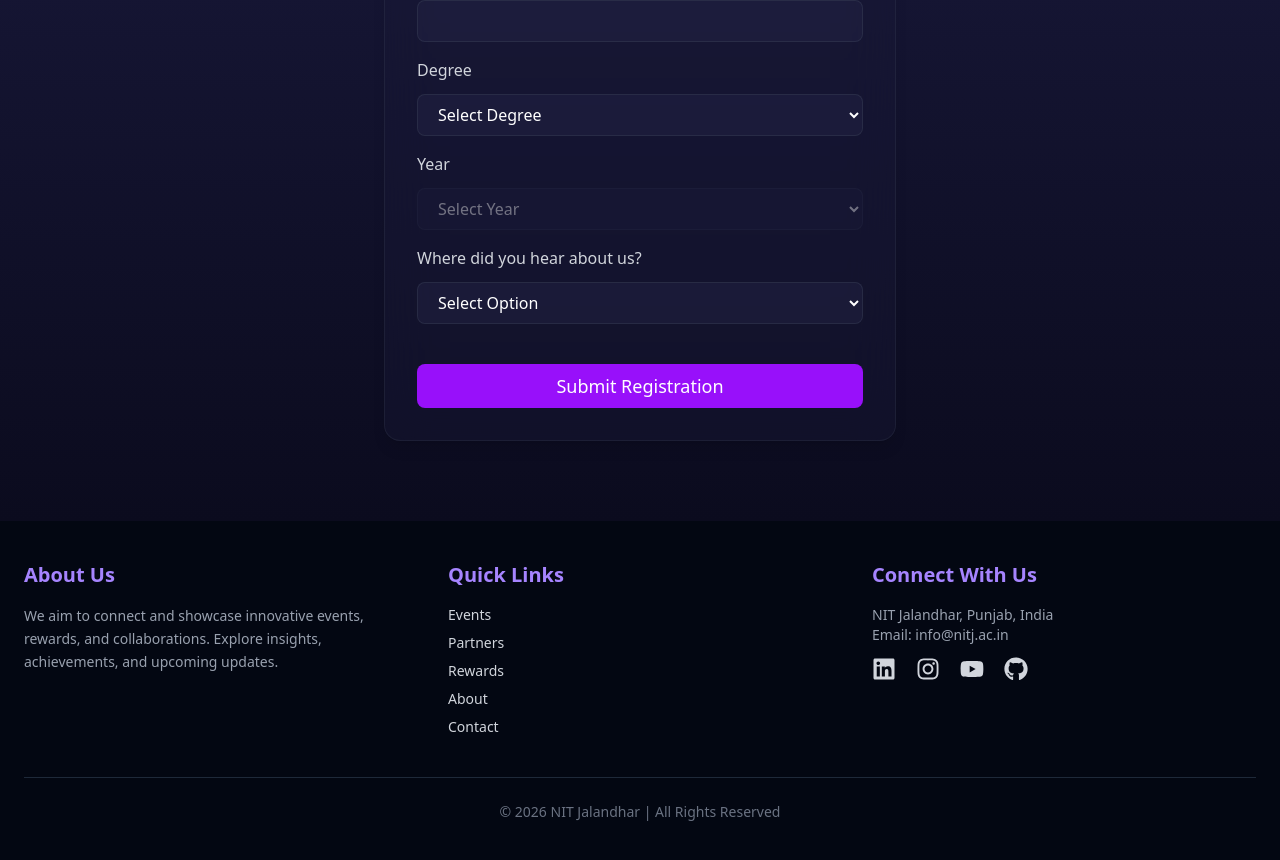
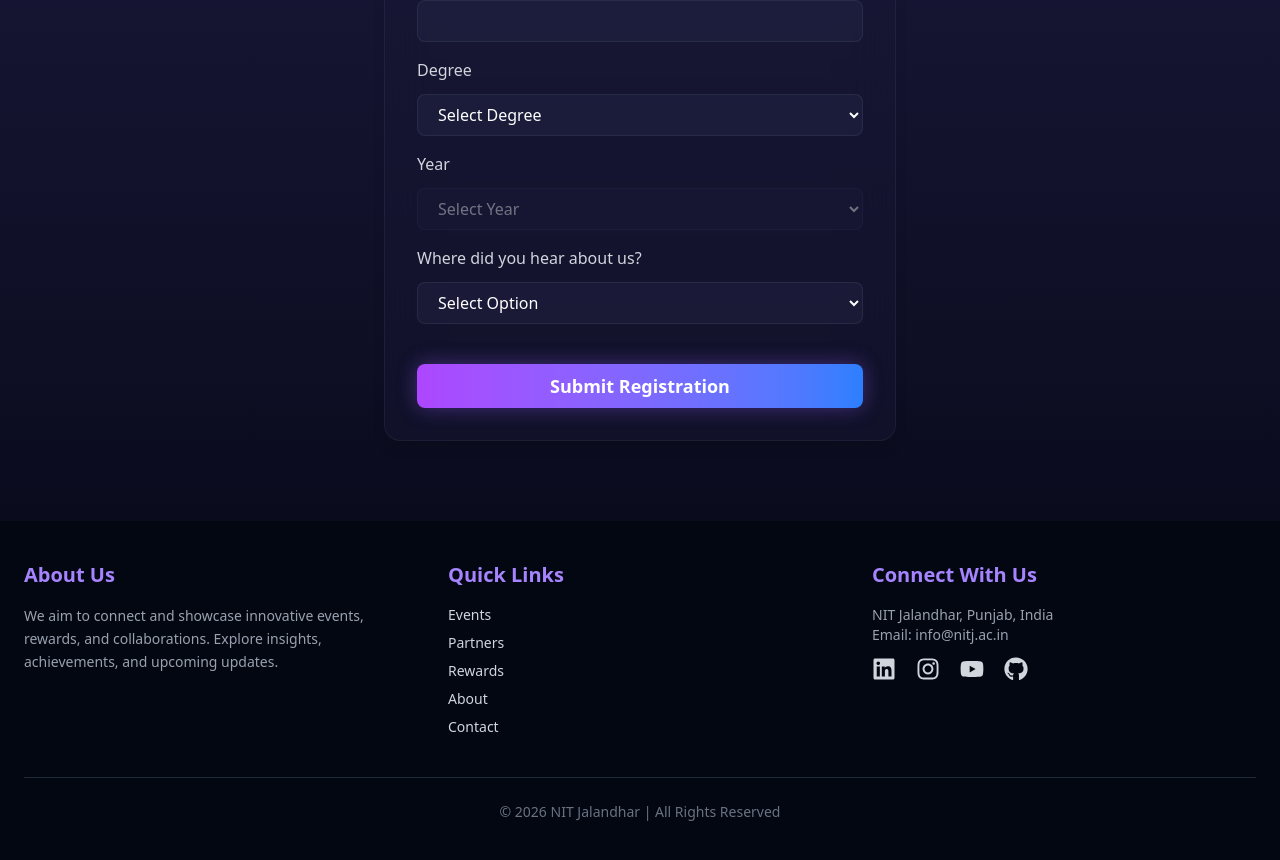
Before and after one commit to Satyam0000000/Tarang_Frontend, a React app: page /registerevent in a window 1280 px wide. Shown: the part 539-1399 px from the top of the page. Built offline with nearby package versions, Linux system fonts and the light colour scheme; the HTML template or start-up script is replaced by a standard one.

Commit message:
added loading animation to login, registervent

```diff
--- a/src/auth/Login.jsx
+++ b/src/auth/Login.jsx
@@ -8,6 +8,7 @@ const Login = ({ setUser }) => {
   const navigate = useNavigate();
   const [formData, setFormData] = useState({ email: "", password: "" });
   const [error, setError] = useState("");
+  const [loading, setLoading] = useState(false);
 
   const handleChange = (e) => {
     setFormData({ ...formData, [e.target.name]: e.target.value });
@@ -16,6 +17,7 @@ const Login = ({ setUser }) => {
   const handleSubmit = async (e) => {
     e.preventDefault();
     setError("");
+    setLoading(true);
 
     try {
       const res = await axios.post("https://tarang-backend-alpha.vercel.app/api/login", formData,{
@@ -29,11 +31,14 @@ const Login = ({ setUser }) => {
         localStorage.setItem("token", res.data.token);
         localStorage.setItem("user", JSON.stringify(res.data.user));
         setUser(res.data.user);
+        setLoading(false);
         navigate("/");
       } else {
         setError(res.data.message);
+        setLoading(false);
       }
     } catch (err) {
+      setLoading(false);
       console.error("LOGIN Error (frontend)",err)
       setError(err.response?.data?.message||"Invalid credentials or server error",err);
     }
@@ -111,17 +116,23 @@ const Login = ({ setUser }) => {
 
           {/* Login button */}
           <motion.button
-            whileHover={{ scale: 1.03 }}
-            whileTap={{ scale: 0.95 }}
+            whileHover={!loading ? { scale: 1.03 } : {}}
+            whileTap={!loading ? { scale: 0.95 } : {}}
             type="submit"
-            className="
+            disabled={loading}
+            className={`
               w-full py-3 rounded-xl font-semibold
               bg-gradient-to-r from-purple-500 to-blue-500
               shadow-[0_0_20px_rgba(139,92,246,0.4)]
-              transition-all
-            "
+              transition-all flex items-center justify-center
+              ${loading ? "opacity-70 cursor-not-allowed" : ""}
+            `}
           >
-            Login
+            {loading ? (
+              <div className="w-6 h-6 border-2 border-white/30 border-t-white rounded-full animate-spin"></div>
+            ) : (
+              "Login"
+            )}
           </motion.button>
         </form>
 
--- a/src/auth/Register.jsx
+++ b/src/auth/Register.jsx
@@ -27,7 +27,7 @@ function Registration() {
     try {
       const res = await axios.post("https://tarang-backend-alpha.vercel.app/api/register", formData);
      // const res = await axios.post("http://localhost:8000/register", formData); //for loacalhost
-      alert(res.data.message);
+     // alert(res.data.message);
       setLoading(false);
       navigate("/login");
     } catch (err) {
--- a/src/pages/Registerevent.jsx
+++ b/src/pages/Registerevent.jsx
@@ -7,6 +7,7 @@ function RegisterEvent() {
   const navigate = useNavigate();
   const eventAmount = location.state?.amount || null;
 
+  const [loading, setLoading] = useState(false);
   const [formData, setFormData] = useState({
     fullName: "",
     collegeName: "",
@@ -29,14 +30,18 @@ function RegisterEvent() {
 
   const handleSubmit = async (e) => {
     e.preventDefault();
+    setLoading(true);
     try {
       if (eventAmount) {
         navigate("/payment", { state: { amount: eventAmount, userData: formData } });
+        setLoading(false);
       } else {
         await axios.post("https://tarang-backend-alpha.vercel.app/api/registerEvent", formData);
-        alert("Registration Successful (Free Event)!");
+        //alert("Registration Successful (Free Event)!");
+        setLoading(false);
       }
     } catch (error) {
+      setLoading(false);
       console.error(error);
       alert("Registration Failed!");
     }
@@ -148,9 +153,20 @@ function RegisterEvent() {
 
         <button
           type="submit"
-          className="w-full mt-4 bg-purple-600 hover:bg-purple-700 transition text-white py-2 rounded-lg text-lg"
+          disabled={loading}
+          className={`
+            w-full mt-4 py-2 rounded-lg text-lg font-semibold
+            bg-gradient-to-r from-purple-500 to-blue-500
+            shadow-[0_0_20px_rgba(139,92,246,0.4)]
+            transition-all flex items-center justify-center
+            ${loading ? "opacity-70 cursor-not-allowed" : "hover:scale-[1.02]"}
+          `}
         >
-          Submit Registration
+          {loading ? (
+            <div className="w-6 h-6 border-2 border-white/30 border-t-white rounded-full animate-spin"></div>
+          ) : (
+            "Submit Registration"
+          )}
         </button>
       </form>
     </div>
```
